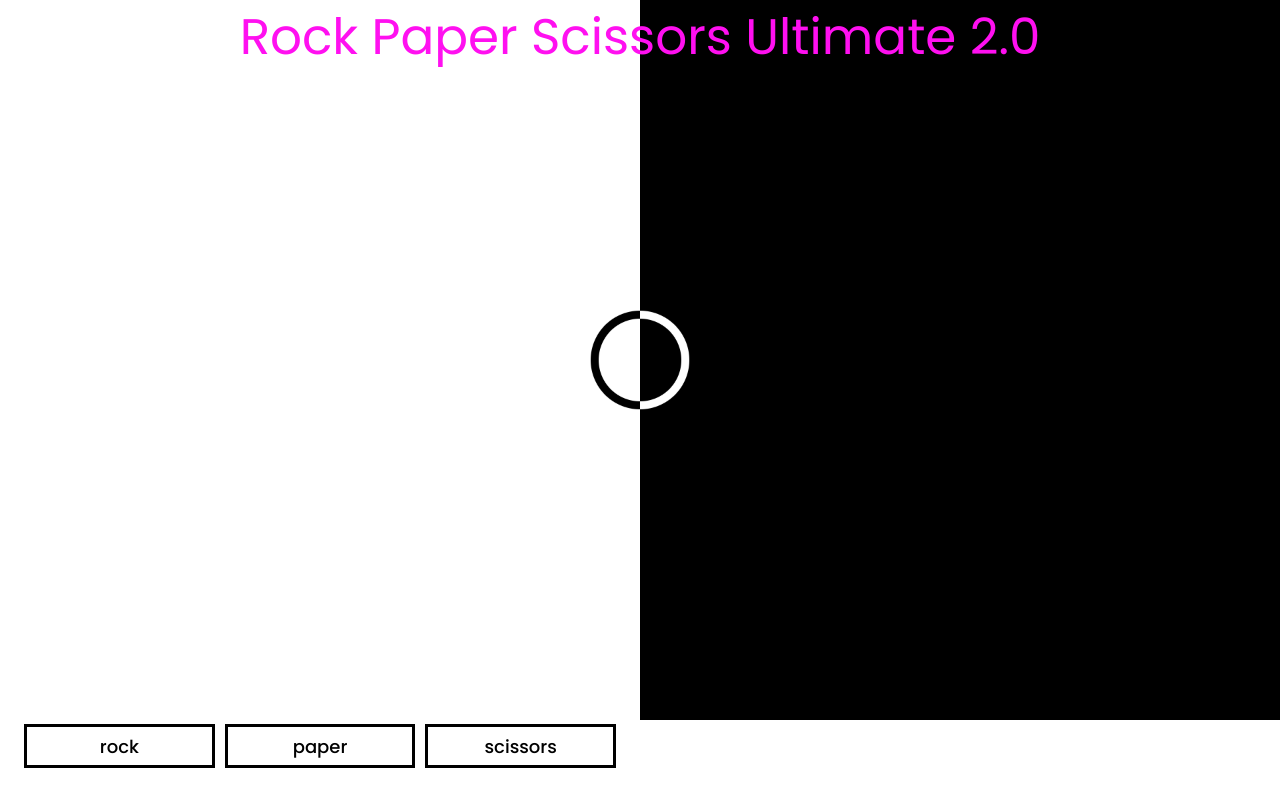
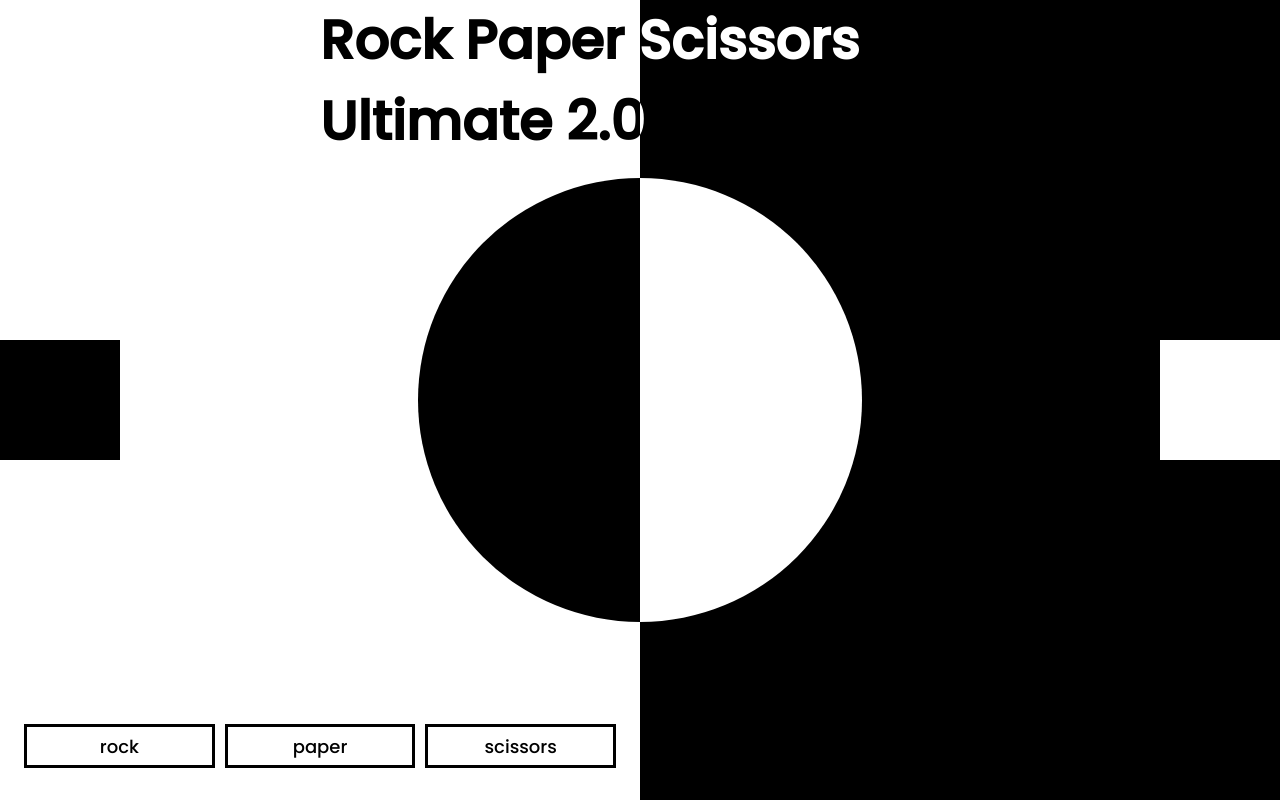
Before and after one commit to 1ikuszak/Rock-Paper-Scissors, a plain HTML site: page index.html in a window 1280 px wide. Drawn offline with Linux system fonts and the light colour scheme.

Commit message:
fixed bugs and resize center circle

```diff
--- a/field.css
+++ b/field.css
@@ -22,11 +22,11 @@
 
 .center-cricle {
     position: absolute;
-    width: 124px;
-    height: 124px;
-    border-radius: 100px;
+    width: 444px;
+    height: 444px;
+    border-radius: 100%;
     background-color: transparent;
-    border: 12px solid white;
+    background-color: white;
     mix-blend-mode: difference;
     top: 50%;
     left: 50%;
--- a/index.html
+++ b/index.html
@@ -5,15 +5,26 @@
     <meta http-equiv="X-UA-Compatible" content="IE=edge">
     <meta name="viewport" content="width=device-width, initial-scale=1.0">
     <link rel="stylesheet" href="style.css">
+    <link rel="stylesheet" href="field.css">
     <script src="script.js"></script>
     <title>RockPaperScissors</title>
 </head>
 <body>
 
+    <div class="field">
+        <div class="half-field"></div>
+        <div class="half-field"></div>
+        <div class="center-cricle" id="diamond"></div>
+    </div>
+
     <header>
         <p class="header-txt">Rock Paper Scissors Ultimate 2.0</p>
+    </header>
 
-    </header>
+    <div class="avatars_box">
+        <div class="avatar player"></div>
+        <div class="avatar enemy"></div>
+    </div>
 
 
     <div class="buttons_box">
--- a/style.css
+++ b/style.css
@@ -17,23 +17,39 @@
     outline: none;
 }
 
-body {
-    background-image: url("/img/battle_field.png");
-    background-repeat: no-repeat;
-    background-size: cover;
-}
 
 header {
-    display: flex;
-    justify-content: center;
-    align-items: center;
+    position: absolute;
+    left: 50%;
+    top: 0;
+    transform: translateX(-50%);
+    mix-blend-mode: difference;
 }
 
 header p {
-    font-size: 50px;
-    color: var(--neonpink-color);
+    font-size: 54px;
+    color: var(--white-color);
+    mix-blend-mode: difference;
+    font-weight: bold;
 }
 
+
+.avatars_box {
+    position: absolute;
+    display: flex;
+    justify-content: space-between;
+    align-items: center;
+    width: 100%;
+    top: 50%;
+    transform: translateY(-50%);
+    mix-blend-mode: difference;
+}
+
+.avatar {
+    width: 120px;
+    height: 120px;
+    background-color: white;
+}
 
 .buttons_box {
     position: fixed;
```
